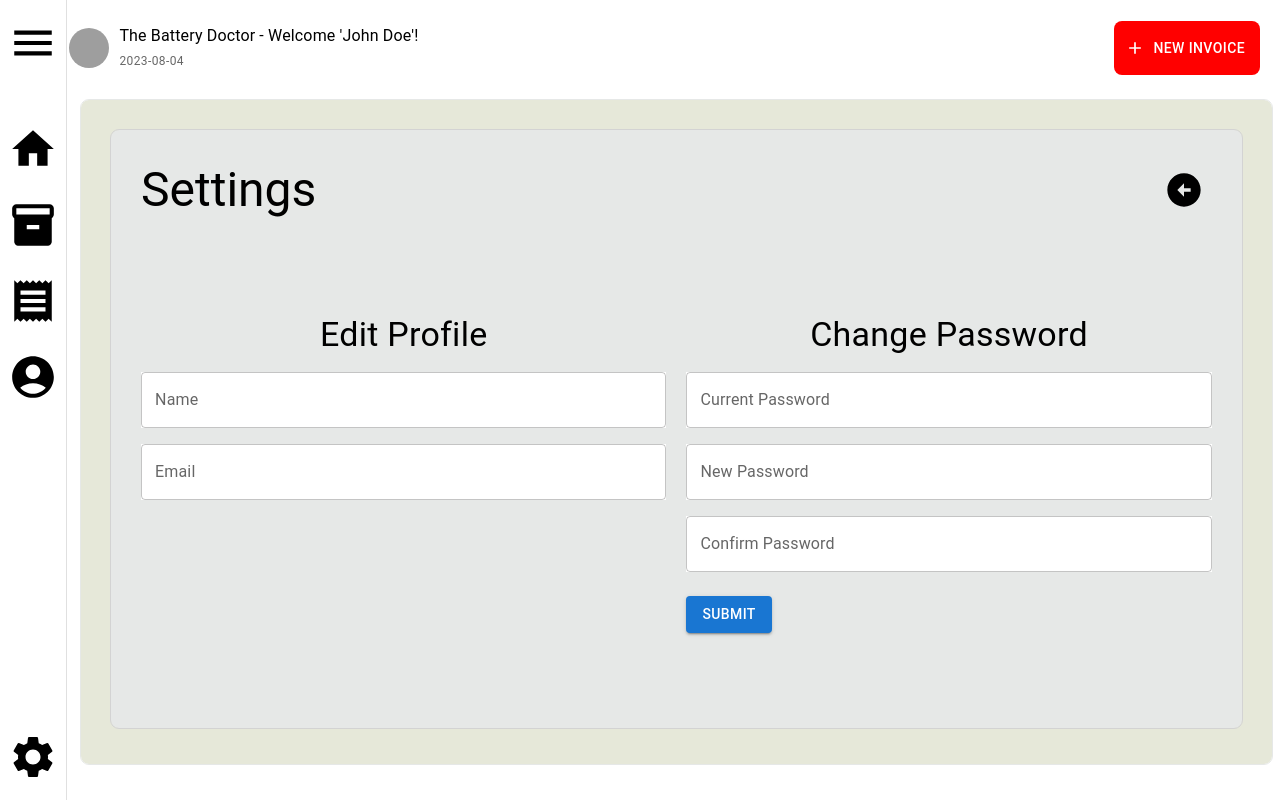
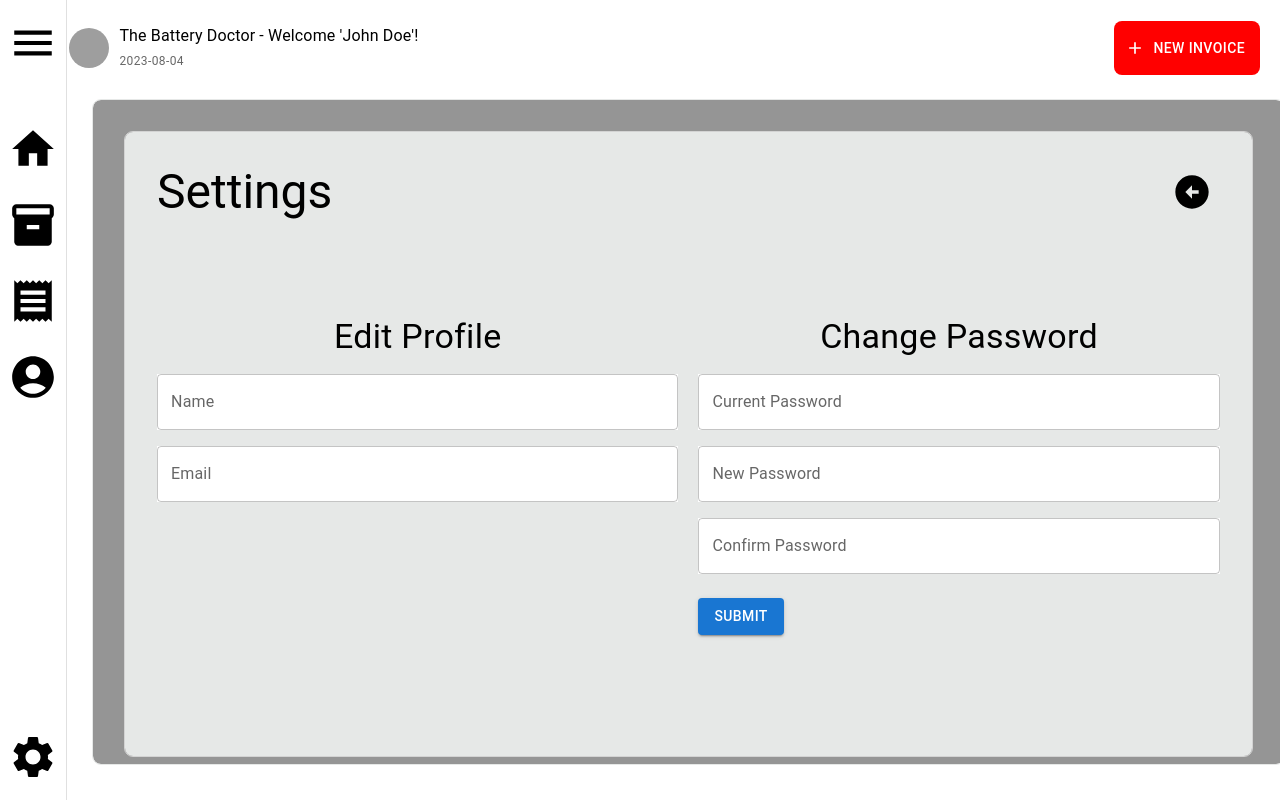
Before and after one commit to Caelan-Ross/FSWD-Capstone-Project, a Next.js app in the folder src/frontend/: page /settings in a window 1280 px wide. Built offline with nearby package versions, Linux system fonts and the light colour scheme; grey boxes are pictures that could not be loaded.

Commit message:
Adjust heights and padding of pages, adjust background color of main app Box component.

```diff
--- a/src/frontend/pages/_app.js
+++ b/src/frontend/pages/_app.js
@@ -182,12 +182,12 @@ export default function App({ Component, pageProps }) {
 					{/* Page Swap in Section */}
 					<Box
 						sx={{
-							backgroundColor: '#E6E8D9',
+							backgroundColor: '#959595',
 							outline: '1px solid #E6E8E7',
 							borderRadius: '8px',
 							flex: '1',
 							overflow: 'auto',
-							margin: '.25rem 0 1.25rem 2.25rem',
+							margin: '.25rem 0 1.25rem 3rem',
 							maxHeight: 'calc(100vh - 6rem - 2.5rem)',
 							width: '98%',
 						}}
--- a/src/frontend/pages/settings.js
+++ b/src/frontend/pages/settings.js
@@ -10,17 +10,17 @@ export default function Home() {
 
 	return (
 		<Box
-			display='block'
+			display='flex'
 			flexDirection='column'
 			alignItems='center'
 			sx={{
 				backgroundColor: '#E6E8E7',
 				outline: '1px solid lightgrey',
 				borderRadius: '8px',
-				margin: '30px',
-				padding: '30px',
-				height: '90%',
-				py: 4,
+				margin: '2rem',
+				padding: '2rem',
+				height: '94%',
+				overflow: 'auto',
 			}}
 		>
 			{/* Page Heading & Back Button */}
```
Also changed, not shown: src/frontend/pages/createCustomer.js (+5 -5 lines), src/frontend/pages/customer.js (+3 -4 lines), src/frontend/pages/index.js (+3 -4 lines), src/frontend/pages/inventory.js (+3 -4 lines), src/frontend/pages/invoices.js (+3 -4 lines).
